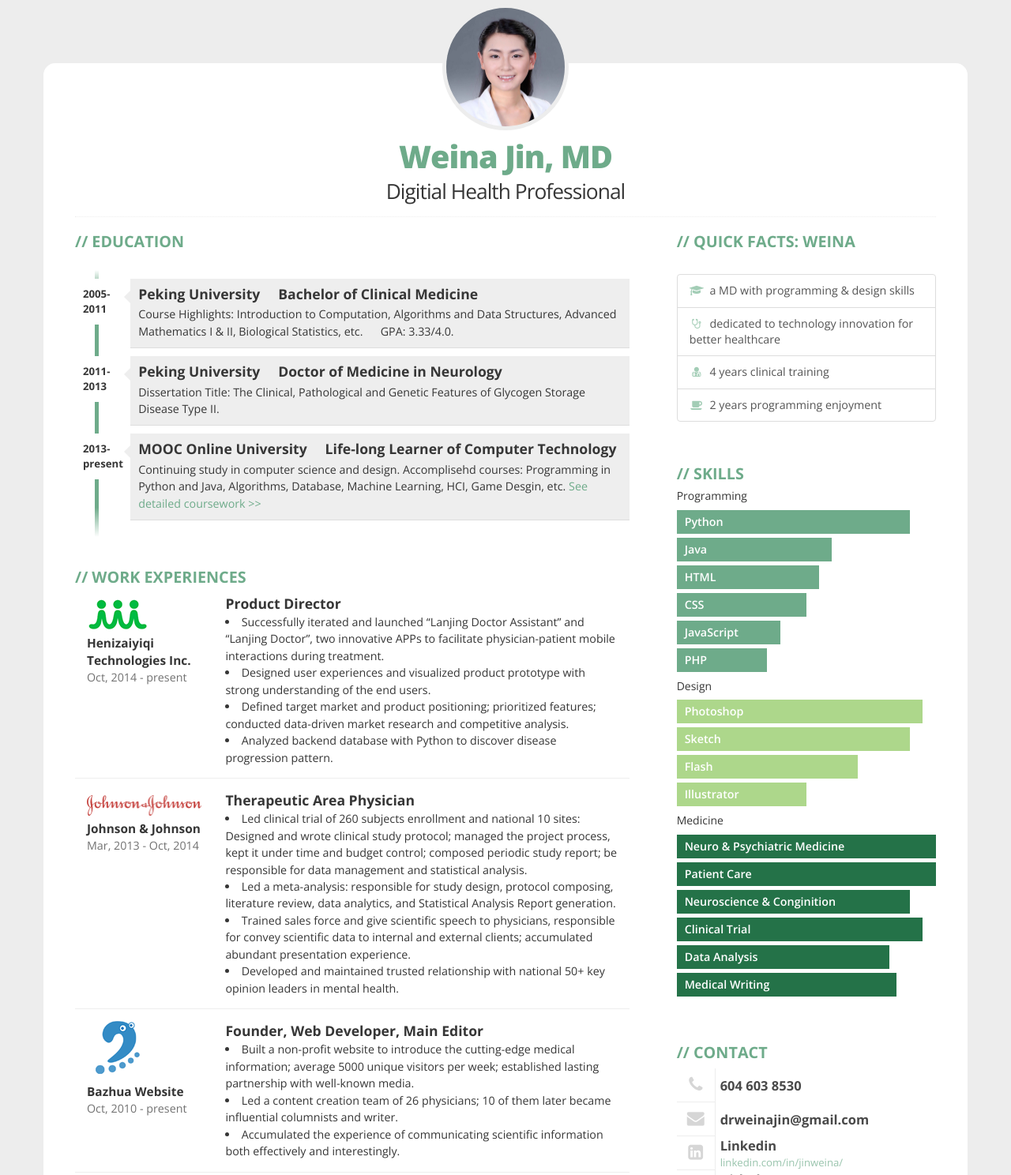
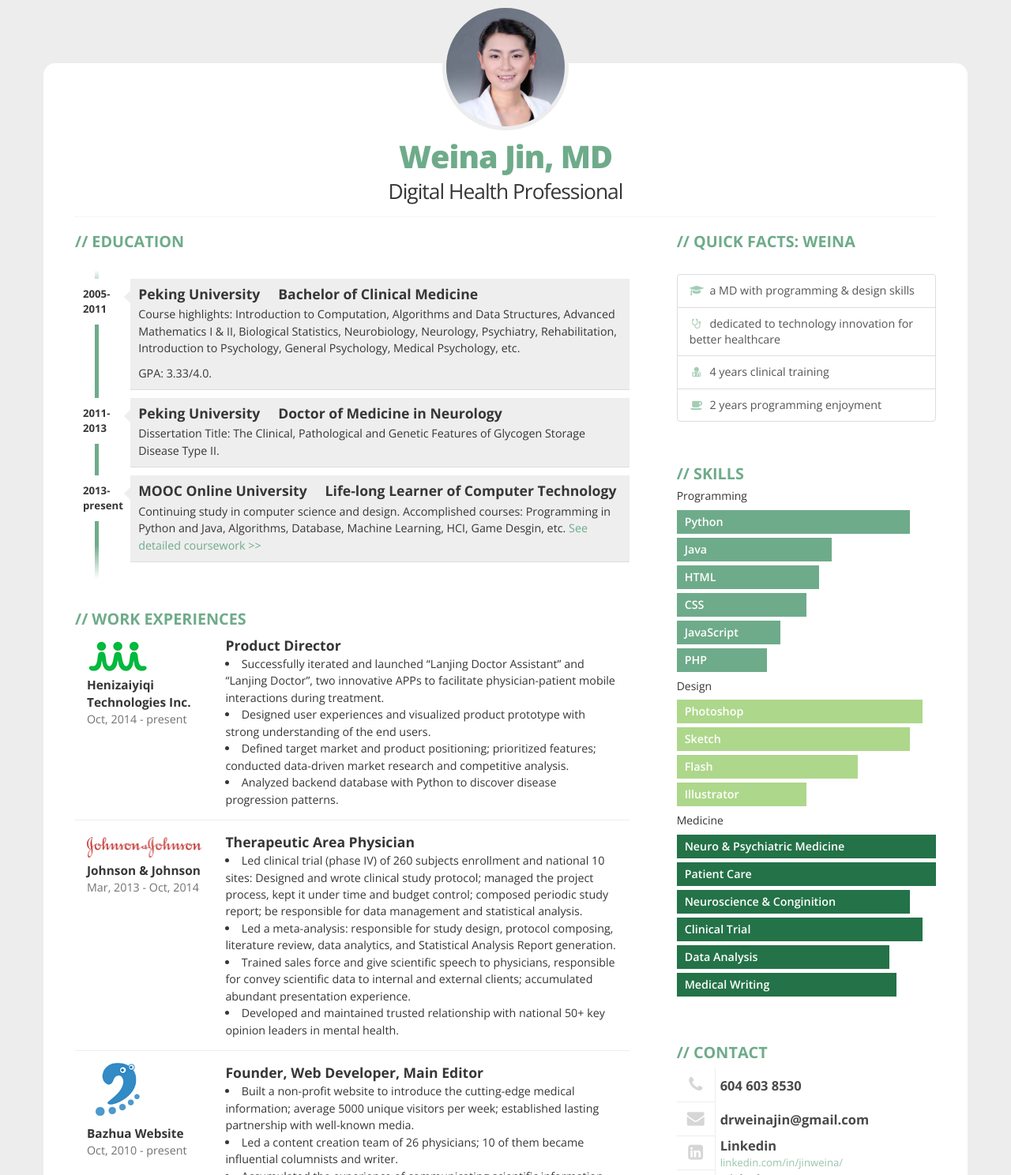
Before and after one commit to kiwifairy/cv, a plain HTML site: page index.html in a window 1280 px wide. Shown: the top 1488 px of the page at 79% size. Drawn offline with nearby package versions, Linux system fonts and the light colour scheme.

Commit message:
updated bachelor courses

```diff
--- a/index.html
+++ b/index.html
@@ -36,7 +36,7 @@
               <img src="img/avatar.jpg" alt="avatar">
             </div>
             <div id="text-header">
-              <h1><span>Weina Jin, MD</span><br> Digitial Health Professional</h1>
+              <h1><span>Weina Jin, MD</span><br> Digital Health Professional</h1>
             </div>
           </div>
         </div>
@@ -53,7 +53,8 @@
                 <div class="year pull-left">2005-2011</div>
                 <div class="description pull-right">
                   <a href="http://english.pku.edu.cn/AboutPKU/" target="_blank"><h3 style="color:#363636">Peking University&nbsp;&nbsp;&nbsp;&nbsp;&nbsp;Bachelor of Clinical Medicine</h3></a>
-                  <p>Course Highlights: Introduction to Computation, Algorithms and Data Structures, Advanced Mathematics I&nbsp;&&nbsp;II, Biological Statistics, etc. &nbsp;&nbsp;&nbsp;&nbsp;&nbsp;GPA: 3.33/4.0.</p>
+                  <p>Course highlights: Introduction to Computation, Algorithms and Data Structures, Advanced Mathematics I&nbsp;&&nbsp;II, Biological Statistics, Neurobiology, Neurology, Psychiatry, Rehabilitation, Introduction to Psychology, General Psychology, Medical Psychology, etc. </p>
+                  <p>GPA: 3.33/4.0.</p>
                 </div>
               </li>
               <li>
@@ -67,7 +68,7 @@
                 <div class="year pull-left">2013-present</div>
                 <div class="description pull-right">
                   <a href="http://en.wikipedia.org/wiki/Massive_open_online_course" target="_blank"><h3 style="color:#363636">MOOC Online University&nbsp;&nbsp;&nbsp;&nbsp;&nbsp;Life-long Learner of Computer Technology</h3></a>
-                  <p>Continuing study in computer science and design.  Accomplisehd courses: Programming in Python and Java, Algorithms, Database, Machine Learning, HCI, Game Desgin, etc. <a href="#coursework">See detailed coursework >></a></p>
+                  <p>Continuing study in computer science and design.  Accomplished courses: Programming in Python and Java, Algorithms, Database, Machine Learning, HCI, Game Desgin, etc. <a href="#coursework">See detailed coursework >></a></p>
                 </div>
               </li>
             </ul>
@@ -95,7 +96,7 @@
                       Defined target market and product positioning; prioritized features; conducted data-driven market research and competitive analysis.
                     </li>
                     <li>
-                      Analyzed backend database with Python to discover disease progression pattern.
+                      Analyzed backend database with Python to discover disease progression patterns.
                     </li>
                 </div>
               </div>
@@ -111,7 +112,7 @@
                 <div class="profession">Therapeutic Area Physician</div>
                 <div class="description">
                     <li>
-                      Led clinical trial of 260 subjects enrollment and national 10 sites: Designed and wrote clinical study protocol; managed the project process, kept it under time and budget control; composed periodic study report; be responsible for data management and statistical analysis.
+                      Led clinical trial (phase IV) of 260 subjects enrollment and national 10 sites: Designed and wrote clinical study protocol; managed the project process, kept it under time and budget control; composed periodic study report; be responsible for data management and statistical analysis.
                     </li>
                     <li>
                       Led a meta-analysis: responsible for study design, protocol composing, literature review, data analytics, and Statistical Analysis Report generation.
@@ -139,7 +140,7 @@
                       Built a non-profit website to introduce the cutting-edge medical information; average 5000 unique visitors per week; established lasting partnership with well-known media.
                     </li>
                     <li>
-                      Led a content creation team of 26 physicians; 10 of them later became influential columnists and writer.
+                      Led a content creation team of 26 physicians; 10 of them became influential columnists and writer.
                     </li>
                     <li>
                       Accumulated the experience of communicating scientific information both effectively and interestingly.
@@ -782,8 +783,8 @@
                         <h3>Interdisciplinary Contest in Modeling (ICM)</h3>
                         <p>Honorable Prize </p>
                         <ul>
-                          <li>Built a rational model to evaluate the efficiency of health system in a country.</li>
-                          <li>Responsible for the establishment of the model, data analytics and report writing in the three-member team.</li>
+                          <li>Built a rational model to evaluate the efficiency of healthcare system of countries.</li>
+                          <li>Responsible for the model creation, data analysis and report generation in the three-member team.</li>
                         </ul>
                     </div>
                 </div>
```
